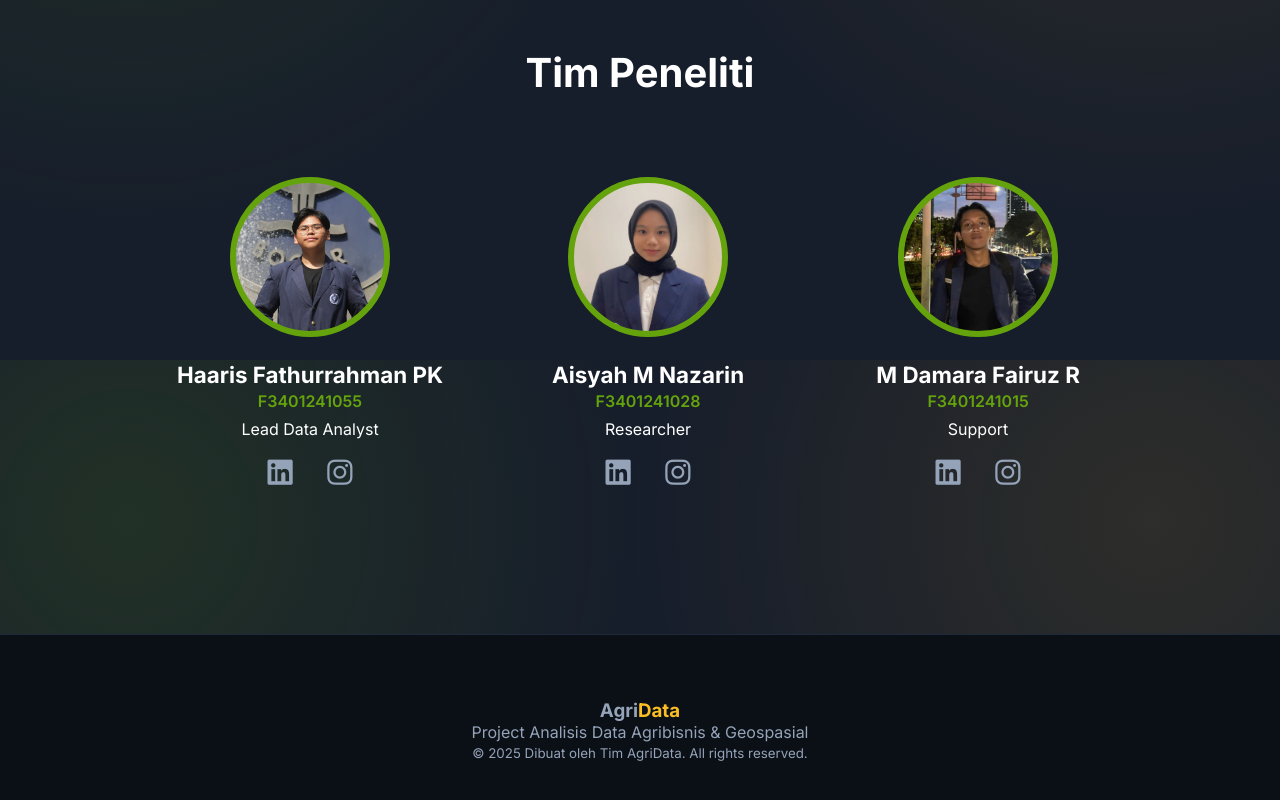
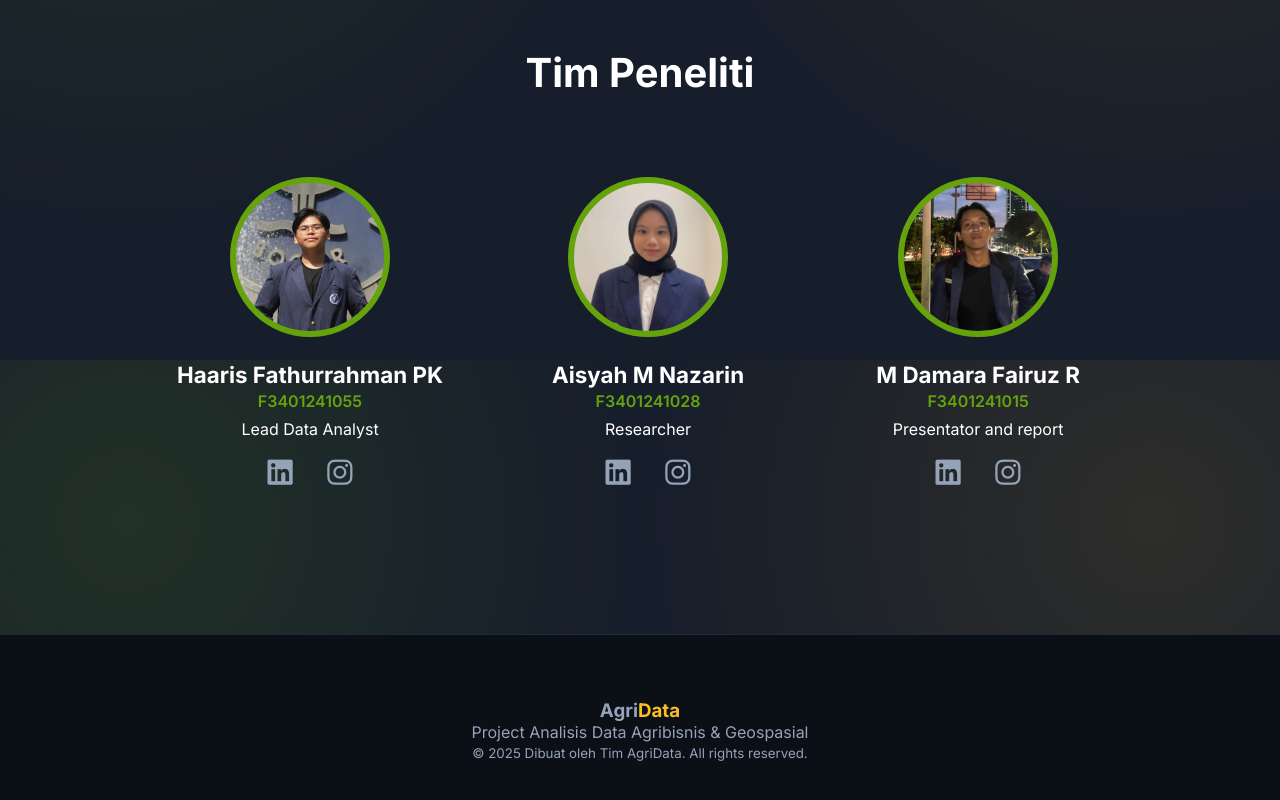
Before and after one commit to haariskurnia/ProduktivitasPertanian, a plain HTML site: page index.html in a window 1280 px wide. Shown: the part 2840-3640 px from the top of the page. Drawn offline with Linux system fonts and the light colour scheme.

```diff
--- a/index.html
+++ b/index.html
@@ -168,7 +168,7 @@
                 <div class="avatar" style="background-image: url('damar.jpg');"></div>
                 <h3>M Damara Fairuz R</h3>
                 <span class="nim">F3401241015</span>
-                <p>Support</p>
+                <p>Presentator and report</p>
                 <div class="socials">
                     <a href="https://www.linkedin.com/in/haarfath/" target="_blank"><i class="fab fa-linkedin"></i></a>
                     <a href="https://instagram.com/damarafrz" target="_blank"><i class="fab fa-instagram"></i></a>
```
